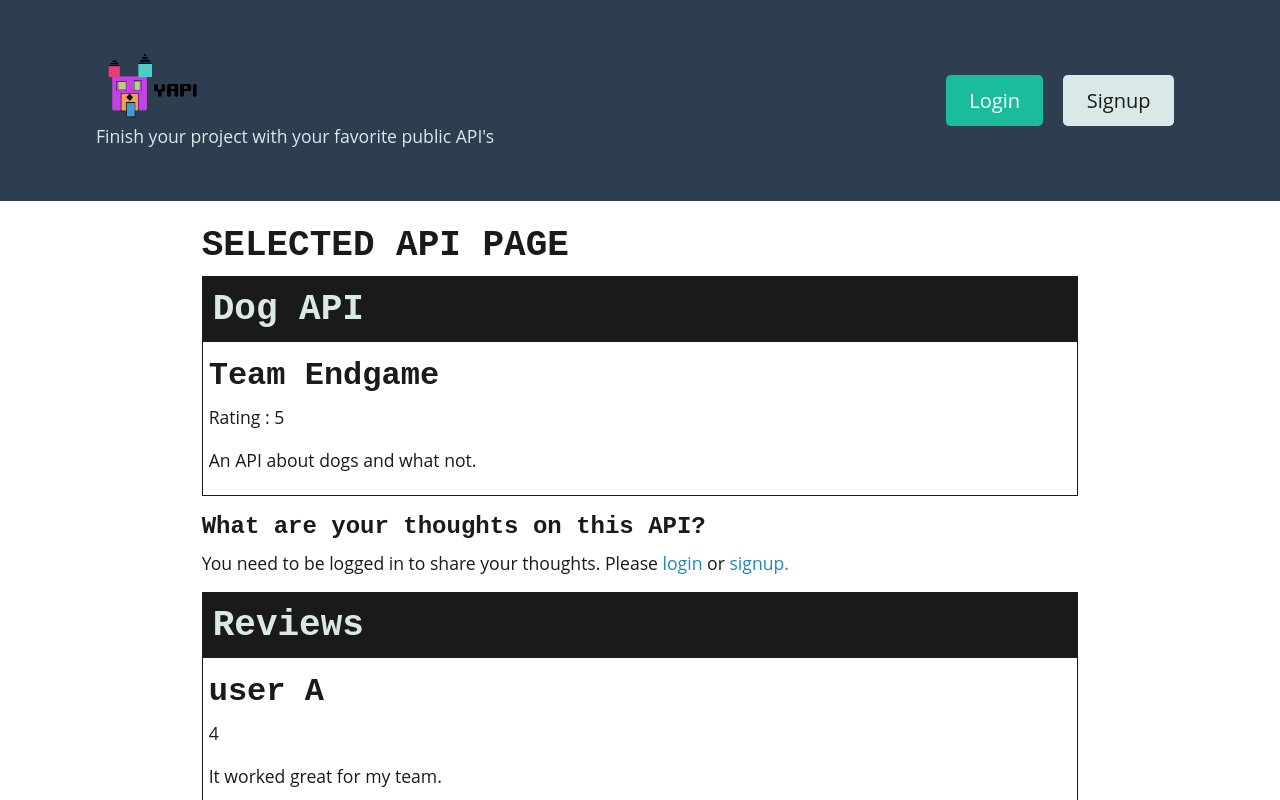
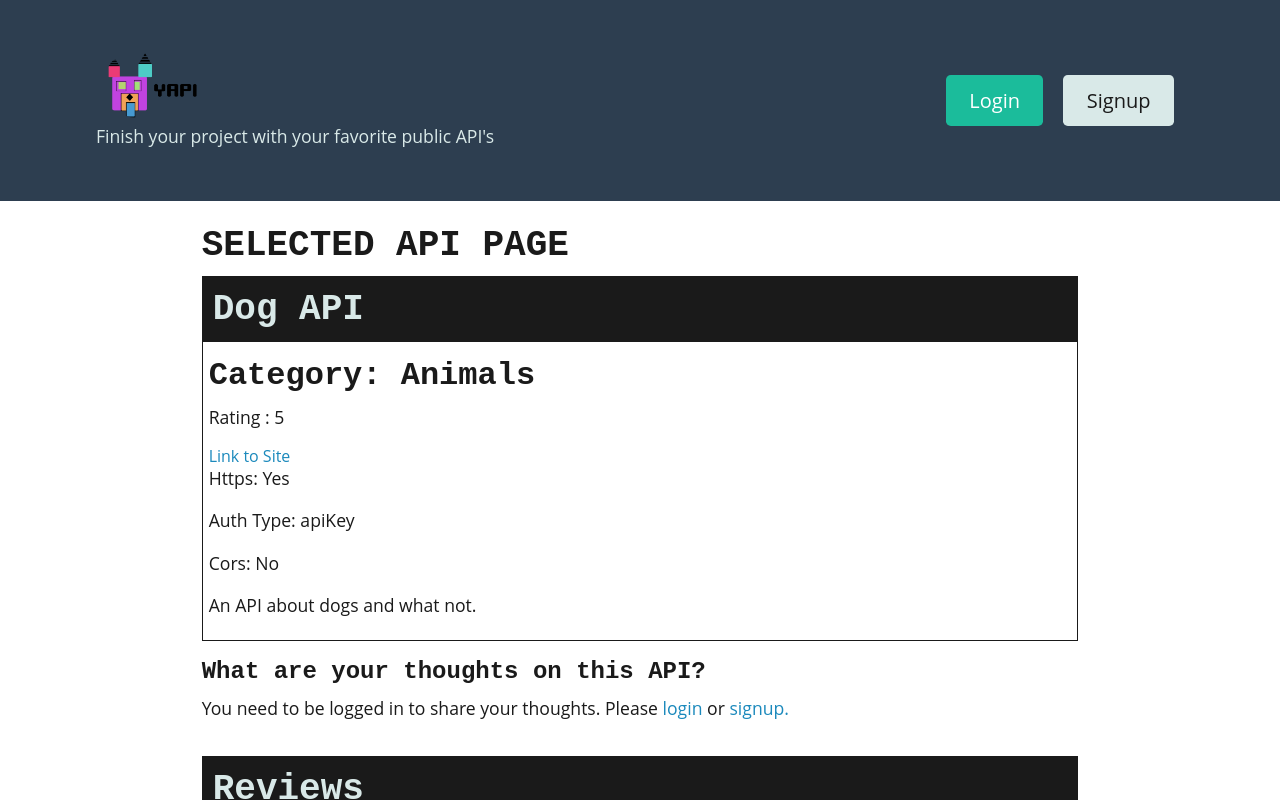
Before and after one commit to m-car/YAPI, a React (Create React App) app in the folder client/: page /select in a window 1280 px wide. Shown: the top 800 px of the page. Built offline with nearby package versions, Linux system fonts and the light colour scheme.

Commit message:
Added more tags in the api info html , to display all api info.

```diff
--- a/client/src/pages/Selected.js
+++ b/client/src/pages/Selected.js
@@ -28,16 +28,25 @@ const Selected = () => {
             username: "user C", rating: 3, comment: "i loved it ."
         },
     ]
+    if (!fakeComments.length) {
+        return <h3>No Reviews Yet</h3>;
+    }
+
     return (
         <main className="flex-row justify-center  mb-4">
             <div className="col-12 col-lg-10">
                 <h1>SELECTED API PAGE</h1>
                 {/* 1 API INFO */}
+
                 {fakeAPI.map((api) => (
                     <div className="card">
                         <h1 className="card-header bg-dark text-light p-2">{api.title}</h1>
                         <div className="card-body">
-                            <h2>Team Endgame</h2><p>Rating : 5 </p>
+                            <h2>Category: {api.category}</h2><p>Rating : 5 </p>
+                            <a href={api.url}>Link to Site</a>
+                            <p>Https: {api.https}</p>
+                            <p>Auth Type: {api.auth}</p>
+                            <p>Cors: {api.cors}</p>
                             <p>{api.description}
                             </p>
                         </div>
@@ -47,23 +56,22 @@ const Selected = () => {
 
 
 
-                {/* Review box */}
+                {/* Review box add context if user is not logged in cant leave review*/}
                 <ReviewForm />
 
 
 
 
                 {/* Reviews list */}
+                <br></br>
                 <div className="card">
                     <h1 className="card-header bg-dark text-light p-2">Reviews</h1>
 
                     {fakeComments.map((comment) => (
                         <div className="card-body">
-
-                            <h2>{comment.username}</h2><p>{comment.rating}</p>
-                            <p>
-                                {comment.comment}
-                            </p>
+                            <h2>{comment.username}</h2>
+                            <p>{comment.rating}</p>
+                            <p>{comment.comment}</p>
                         </div>
                     ))}
 
```
Also changed, not shown: 1 other file (tests, documents, lock files or other folders).
